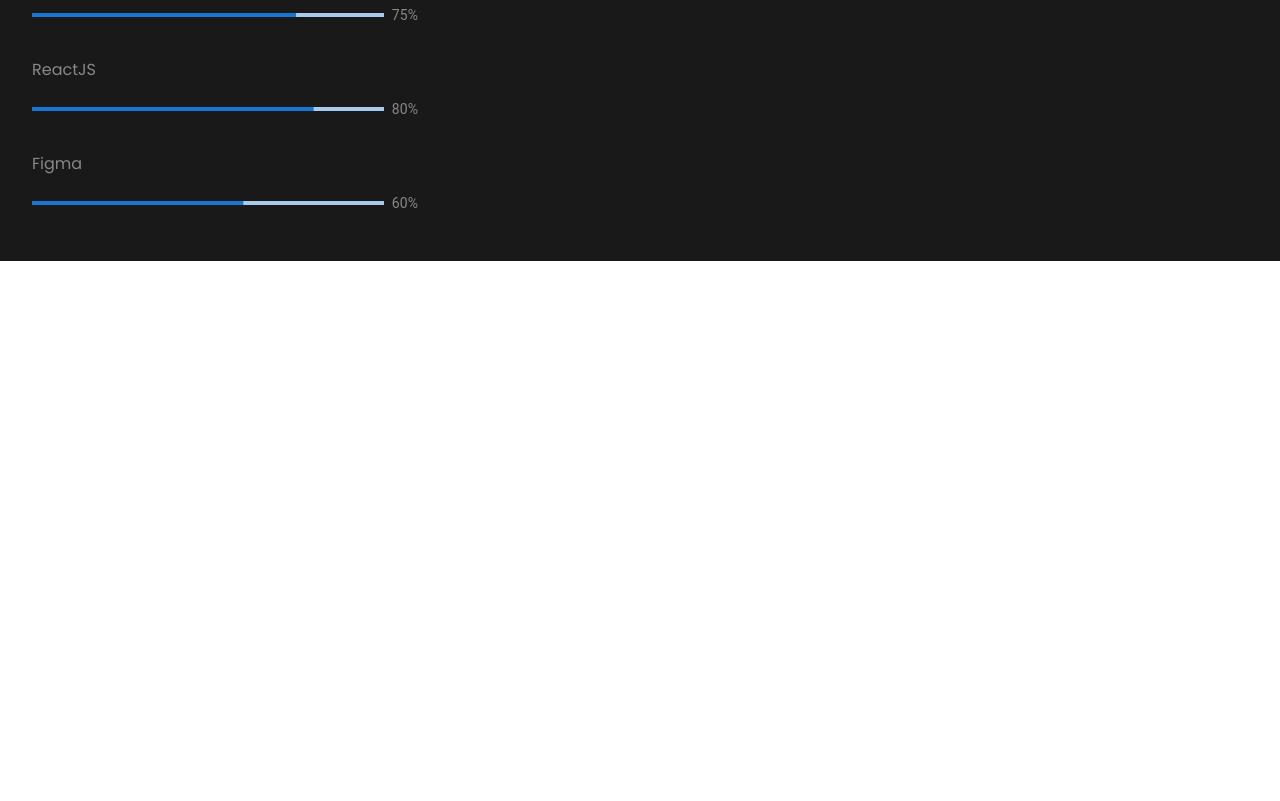
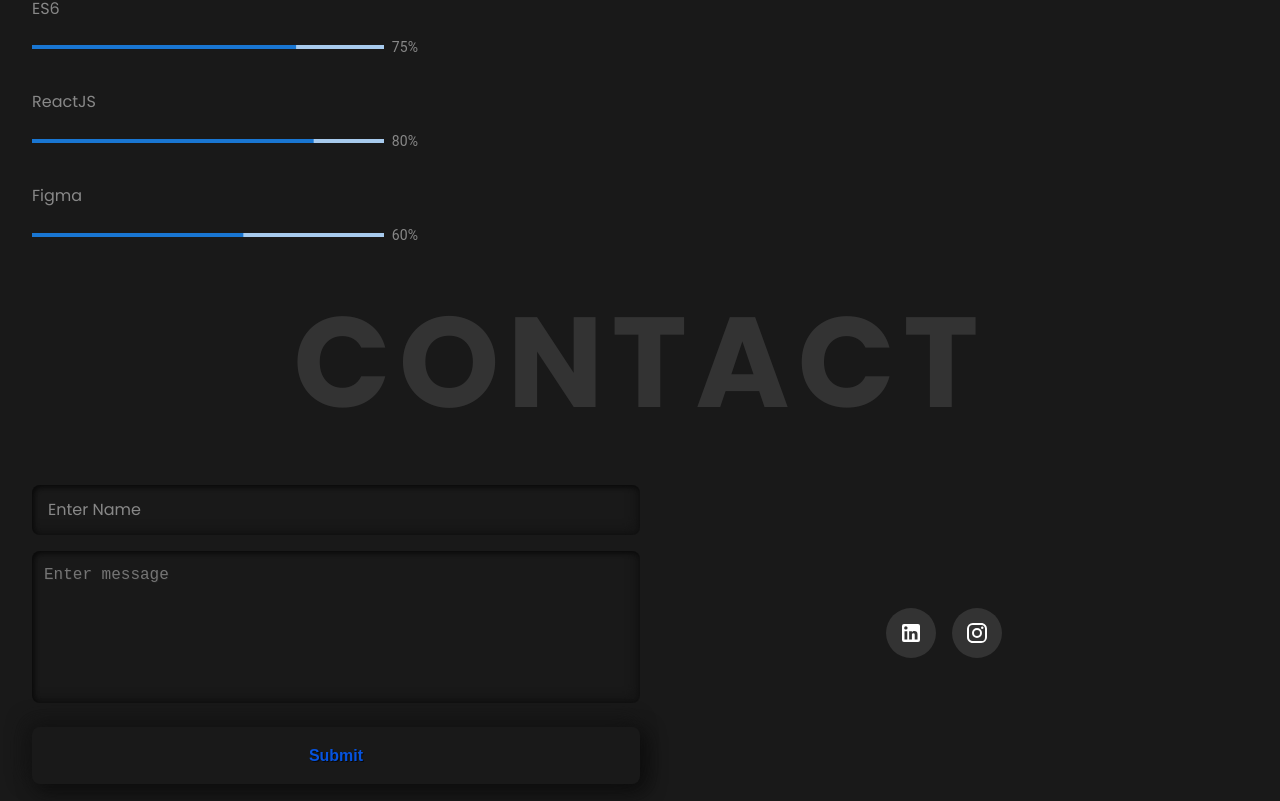
Before and after one commit to avinash-kamal/Portfolio, a React (Create React App) app: page / in a window 1280 px wide. Shown: the part 2010-2811 px from the top of the page. Before the commit the page ends 2271 px from the top, so only its background shows below. Built offline with nearby package versions, Linux system fonts and the light colour scheme.

Commit message:
Added contact section

```diff
--- a/src/App.css
+++ b/src/App.css
@@ -1,5 +1,5 @@
 .main-wrapper {
-  background: rgba(0, 0, 0, 0.9);
+  background: #191919;
   position: relative;
   overflow: hidden;
   padding: 2rem;
@@ -79,7 +79,7 @@
   letter-spacing: 5px;
 }
 
-.carousel-container h1{
+.carousel-container h1 {
   color: #FFF;
   font-size: 80px;
   letter-spacing: 5px;
@@ -127,7 +127,7 @@
   align-items: flex-start;
 }
 
-img{
+img {
   width: 20rem;
 }
 
@@ -182,3 +182,102 @@
   align-items: center;
   padding: 1rem 0;
 }
+
+.contact-container {
+  display: grid;
+  grid-template-columns: repeat(2, 1fr);
+}
+
+textarea {
+  border-radius: 8px;
+  resize: none;
+}
+
+button {
+  border: 0;
+  outline: 0;
+  font-size: 16px;
+  border-radius: 8px;
+  padding: 16px;
+  background-color: #191919;
+  text-shadow: 1px 1px 0 #090909;
+}
+
+.form-control {
+  margin-bottom: 1rem;
+}
+
+.input-container {
+  color: #F1F1F1;
+  position: relative;
+  font-size: 16px;
+  margin-bottom: 4px;
+  padding-top: 20px;
+}
+
+input, textarea {
+  -webkit-appearance: none;
+  -moz-appearance: none;
+  border: none;
+  outline: 0;
+  font-size: 16px;
+  text-shadow: 1px 1px 0 #212121;
+  box-shadow: inset 2px 2px 5px #090909, inset -5px -5px 10px #141414;
+  width: 100%;
+  background: #191919;
+  caret-color: #F1F1F1;
+  color: #F1F1F1;
+  appearance: none;
+  border-radius: 8px;
+  outline: none;
+  padding: 12px;
+  background: none;
+  transition: border-color 0.3s ease;
+}
+
+.input-container .placeholder {
+  position: absolute;
+  left: 12px;
+  top: calc(50% + 10px);
+  transform: translateY(-50%);
+  color: #888888;
+  transition: top 0.3s ease,
+  font-size 0.3s ease,
+  color 0.3s ease
+}
+
+.input-container input + .placeholder {
+  padding: 0 4px;
+}
+
+.input-container input:valid, .input-container input:focus {
+  border-color: #0653DFFF;
+  transition-delay: 0.1s;
+  border-width: 2px;
+  border-style: solid;
+}
+
+.input-container input:valid + .placeholder, .input-container input:focus + .placeholder {
+  top: 28%;
+  font-size: 12px;
+  color: #0653DFFF;
+  background: #191919;
+}
+
+input::placeholder {
+  color: #0653DFFF;
+}
+
+.btn-primary:hover {
+  box-shadow: -2px -2px 5px #191919, 2px 2px 5px #090909;
+}
+
+.btn-primary:active {
+  box-shadow: inset 1px 1px 2px #090909, inset -1px -1px 2px #191919;
+}
+
+.contact-info-social {
+  display: flex;
+  justify-content: center;
+  align-items: center;
+}
--- a/src/App.js
+++ b/src/App.js
@@ -143,19 +143,19 @@
             <div className="contact-info-container" style={{marginTop: "1rem"}}>
               <h3 style={{color: "#FFF"}}>Contact me here!</h3>
               <div className={"contact-info"}>
-                <Email /> <a target={"_blank"} href="mailto:kamalavinash26@gmail.com" rel={"noreferrer"}
-                           style={{textDecoration: "none", color: "#0653DFFF"}}>kamalavinash26@gmail.com</a>
+                <Email/> <a target={"_blank"} href="mailto:kamalavinash26@gmail.com" rel={"noreferrer"}
+                            style={{textDecoration: "none", color: "#0653DFFF"}}>kamalavinash26@gmail.com</a>
               </div>
               <div className={"contact-info"} style={{marginTop: "1rem"}}>
-                <Phone /> <a href="tel:+918978299800"
-                          style={{textDecoration: "none", color: "#0653DFFF"}}>+91 8978299800</a>
+                <Phone/> <a href="tel:+918978299800"
+                            style={{textDecoration: "none", color: "#0653DFFF"}}>+91 8978299800</a>
               </div>
             </div>
           </div>
         </div>
       </div>
       <div className="skills">
-        <h2 className={"large-heading"} style={{ textAlign: "center", textTransform: "uppercase" }}>Skills</h2>
+        <h2 className={"large-heading"} style={{textAlign: "center", textTransform: "uppercase"}}>Skills</h2>
         <div className="skills-wrapper">
           {
             skillsContent.map((skill, skillIndex) => (
@@ -170,7 +170,7 @@
                         <div className="tech-name">
                           <p>{tech.name}</p>
                         </div>
-                        <LinearWithValueLabel progress={tech.progress} />
+                        <LinearWithValueLabel progress={tech.progress}/>
                       </div>
                     ))
                   }
@@ -181,6 +181,33 @@
 
         </div>
       </div>
+      <div className="contact">
+        <h2 className={"large-heading"} style={{textAlign: "center", textTransform: "uppercase"}}>Contact</h2>
+        <div className="contact-container">
+          <div className="contact-form">
+            <form action="">
+              <div className="form-control">
+                <div className="input-container">
+                  <input type="text" required/>
+                  <span className={"placeholder"}>Enter Name</span>
+                </div>
+              </div>
+              <div className="form-control">
+                <textarea rows={5} placeholder={"Enter message"}/>
+              </div>
+              <button className={'btn btn-primary'}>Submit</button>
+            </form>
+          </div>
+          <div className={"social-media-container contact-info-social"}>
+            <div className="social-media-link">
+              <LinkedIn/>
+            </div>
+            <div className="social-media-link">
+              <Instagram/>
+            </div>
+          </div>
+        </div>
+      </div>
     </div>
   );
 }
--- a/src/index.css
+++ b/src/index.css
@@ -20,6 +20,15 @@
   font-size: 8rem;
   letter-spacing: 8px;
   color: #333;
+}
+
+.btn {
+  color: #0653DFFF;
+  box-shadow: -5px -5px 20px #141414,  5px 5px 20px #090909;
+  transition: all 0.2s ease-in-out;
+  cursor: pointer;
+  font-weight: 600;
+  width: 100%;
 }
 
 /* width */
```
